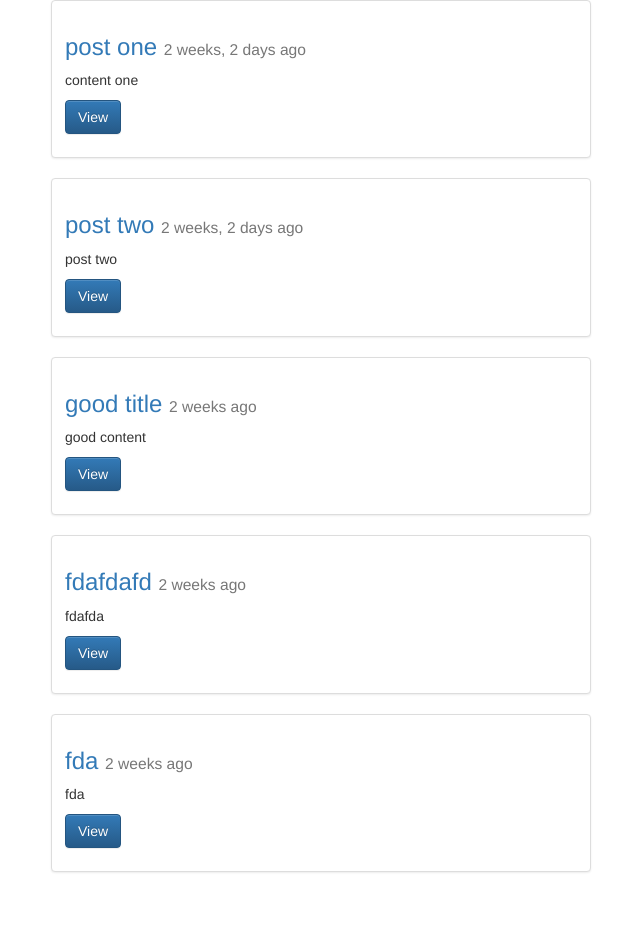
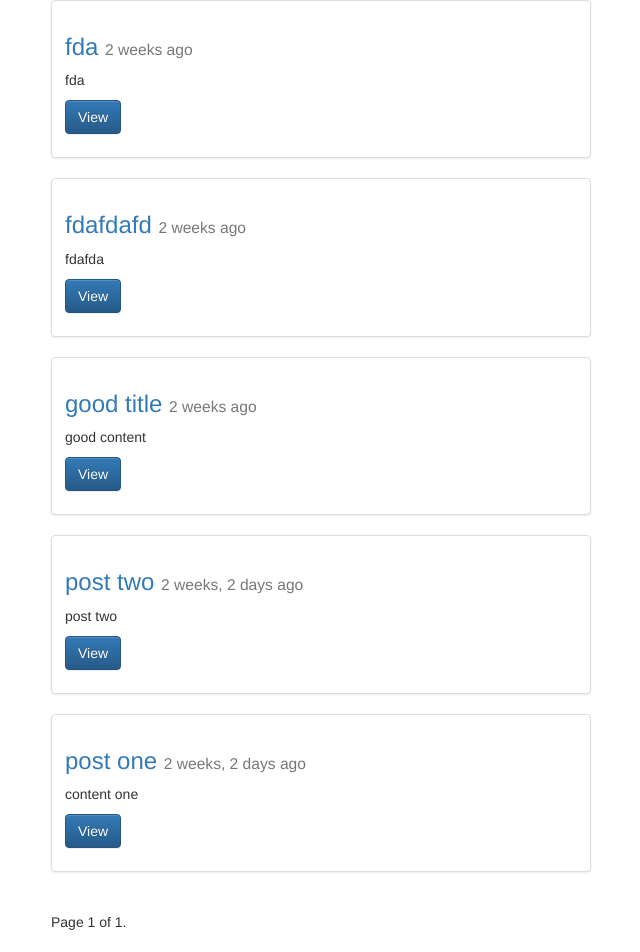
Before and after one commit to ElijahCoding/AdvancedBlogAPI, a Django app: page /posts/ in a window 1280 px wide. Shown: the whole page, without its empty margins (319-959 px from the left). Before the commit the page ends 873 px from the top, so only its background shows below. Run offline with Django 3.2, Linux system fonts and the light colour scheme; data comes from the database, SQL or seed files in the repository; some libraries are stand-ins or nearby versions.

Commit message:
pagination

```diff
--- a/AdvancedBlogAPI/posts/models.py
+++ b/AdvancedBlogAPI/posts/models.py
@@ -17,3 +17,6 @@ class Post(models.Model):
     def get_absolute_url(self):
         return reverse('posts:detail', kwargs={ 'id': self.id })
         # return "/posts/%s/" %(self.id)
+
+    class Meta:
+        ordering = ["-timestamp", 'updated']
--- a/AdvancedBlogAPI/posts/views.py
+++ b/AdvancedBlogAPI/posts/views.py
@@ -3,6 +3,7 @@ from django.http import HttpResponse, HttpResponseRedirect
 from django.contrib import messages
 from .models import Post
 from .forms import PostForm
+from django.core.paginator import EmptyPage, PageNotAnInteger, Paginator
 
 # Create your views here.
 def post_create(request):
@@ -29,10 +30,32 @@ def post_detail(request, id=None):
 
 def post_list(request):
     queryset = Post.objects.all()
+    paginator = Paginator(queryset, 25)
+    page = request.GET.get('page')
+    try:
+        queryset = paginator.page(page)
+    except PageNotAnInteger:
+        queryset = paginator.page(1)
+    except EmptyPage:
+        queryset = paginator.page(paginator.num_pages)
+
+
+    paginator = Paginator
     context = {
         "object_list": queryset
     }
     return render(request, 'post_list.html', context)
+
+
+
+def listing(request):
+    contact_list = Contacts.objects.all()
+    paginator = Paginator(contact_list, 25) # Show 25 contacts per page
+
+    page = request.GET.get('page')
+    contacts = paginator.get_page(page)
+    return render(request, 'list.html', {'contacts': contacts})
+
 
 def post_update(request, id=None):
     instance = get_object_or_404(Post, id=id)
--- a/AdvancedBlogAPI/templates/post_list.html
+++ b/AdvancedBlogAPI/templates/post_list.html
@@ -20,5 +20,23 @@
             </div>
         </div>
         {% endfor %}
+
+        <div class="pagination">
+            <span class="step-links">
+                {% if object_list.has_previous %}
+                    <a href="?page=1">&laquo; first</a>
+                    <a href="?page={{ object_list.previous_page_number }}">previous</a>
+                {% endif %}
+
+                <span class="current">
+                    Page {{ object_list.number }} of {{ object_list.paginator.num_pages }}.
+                </span>
+
+                {% if object_list.has_next %}
+                    <a href="?page={{ object_list.next_page_number }}">next</a>
+                    <a href="?page={{ object_list.paginator.num_pages }}">last &raquo;</a>
+                {% endif %}
+            </span>
+        </div>
     </div>
 {% endblock content %}
```
